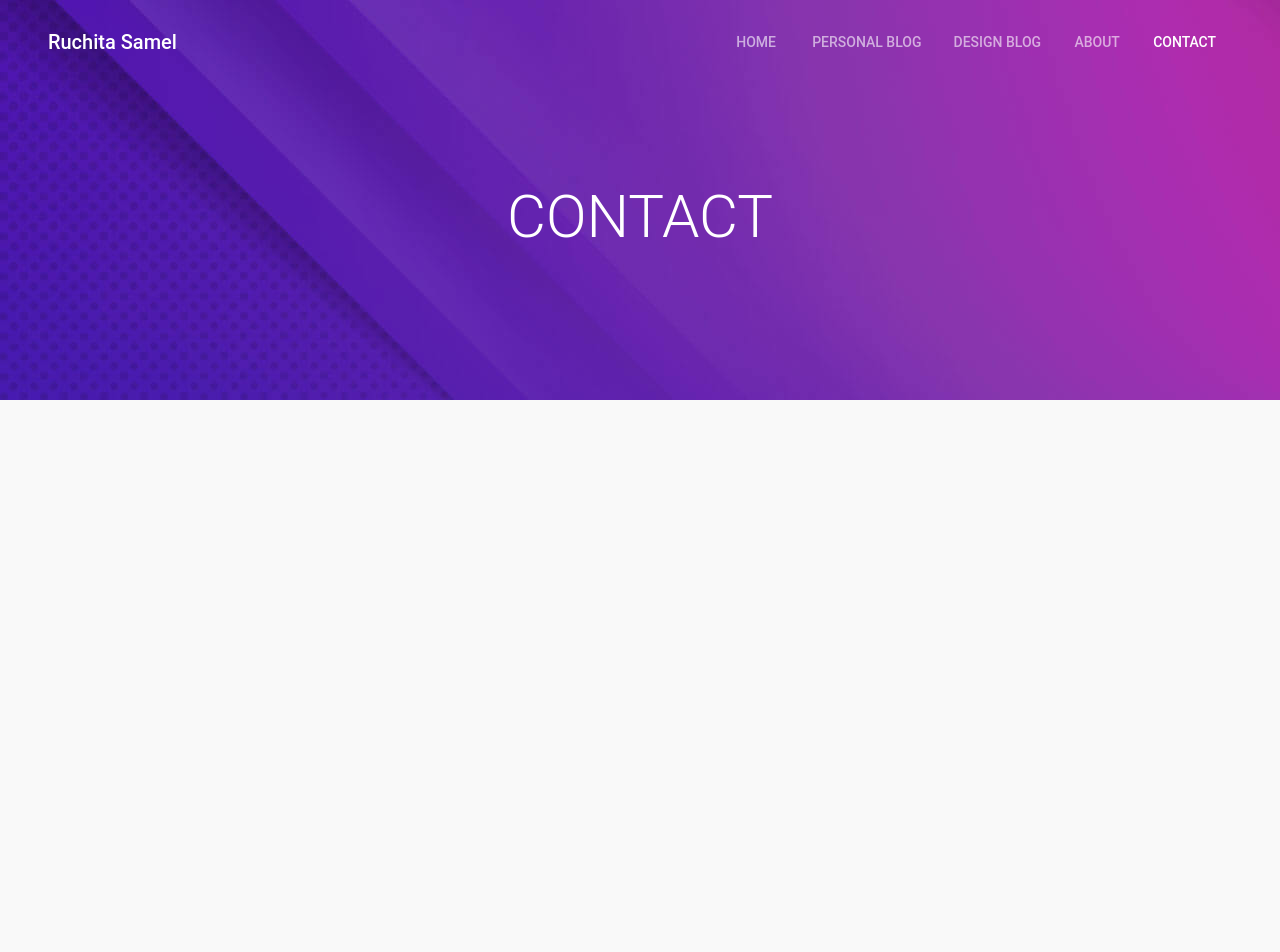
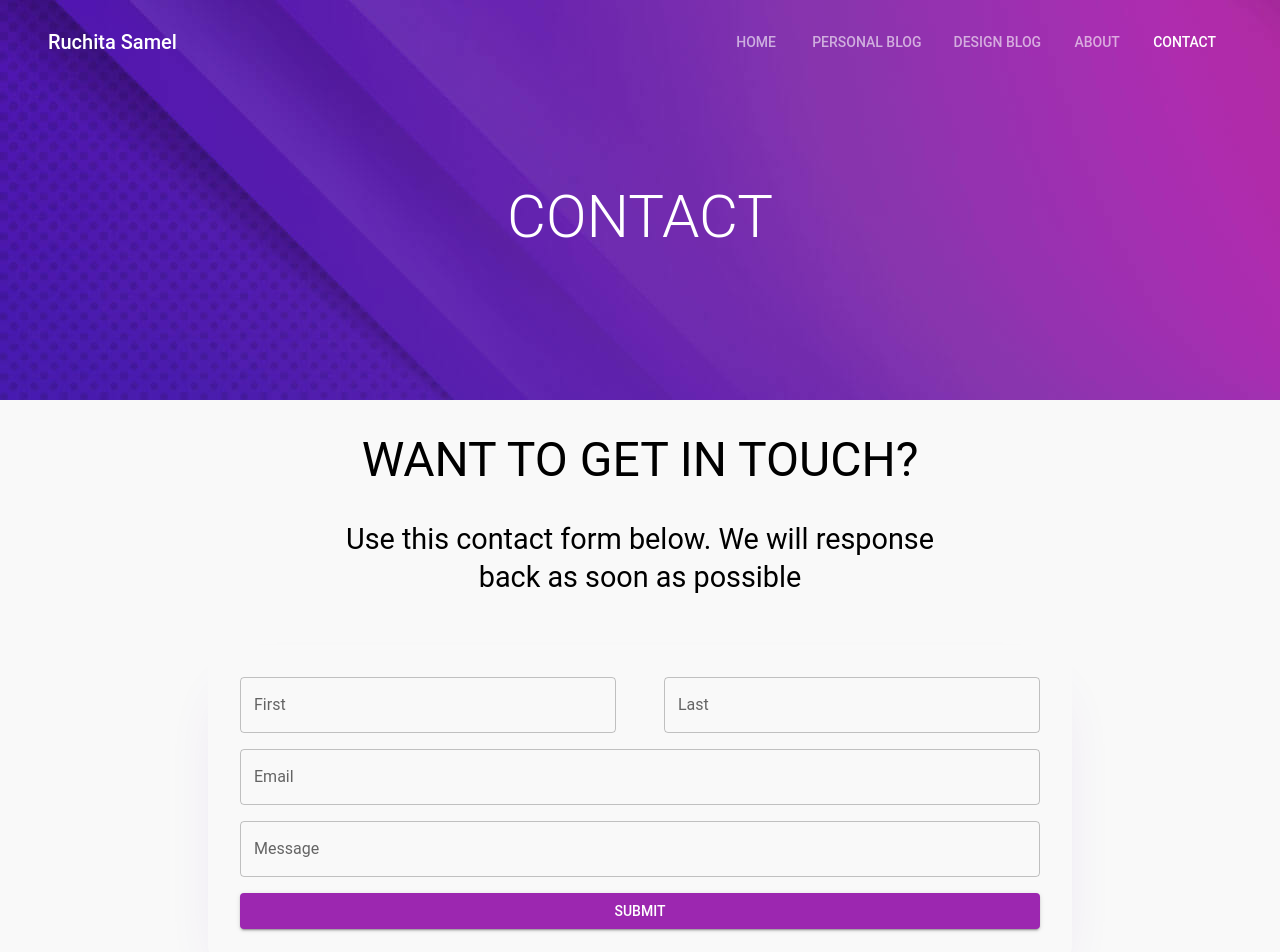
Before and after one commit to Sumit45doc/personal-blogging, a React (Vite) app: page /contact in a window 1280 px wide. Shown: the top 952 px of the page. Before the commit the page ends 800 px from the top, so only its background shows below. Built offline with nearby package versions, Linux system fonts and the light colour scheme; the HTML template or start-up script is replaced by a standard one.

Commit message:
created package page

```diff
--- /dev/null
+++ b/src/components/sections/contact/ContactContainer.tsx
@@ -0,0 +1,21 @@
+import { Box, Container, Typography } from '@mui/material'
+import React from 'react'
+import ContactForm from './ContactForm'
+
+function ContactContainer() {
+    return (
+        <Container maxWidth='lg'>
+            <Typography sx={{ textAlign: 'center', my: '2rem', fontSize: { xs: '2.2rem', md: '3rem' } }} variant='h3' >
+                WANT TO GET IN TOUCH?
+            </Typography>
+            <Typography sx={{ textAlign: 'center', my: '2rem', fontSize: { xs: '1.5rem', md: '1.8rem' }, maxWidth: '40rem', mx: 'auto' }} variant='h5'>
+                Use this contact form below. We will response back as soon as possible
+            </Typography>
+            <Box sx={{ my: '3rem' }} >
+                <ContactForm />
+            </Box>
+        </Container>
+    )
+}
+
+export default ContactContainer
--- /dev/null
+++ b/src/components/sections/contact/ContactForm.tsx
@@ -0,0 +1,116 @@
+import { Box, Stack, TextField, styled } from "@mui/material"
+import { Formik, Form } from "formik"
+import * as Yup from "yup";
+import { LoadingButton } from '@mui/lab'
+
+type FormValue = {
+  firstName: string;
+  lastName: string;
+  email: string;
+  message: string
+}
+
+const initialValues: FormValue = {
+  firstName: '',
+  lastName: '',
+  email: '',
+  message: ''
+}
+
+function ContactForm() {
+
+  const validationSchema = Yup.object({
+    firstName: Yup.string().required('Required'),
+    lastName: Yup.string().required('Required'),
+    email: Yup.string().email().required('Required'),
+    message: Yup.string().required('Required')
+  })
+
+  const onSubmit = (values: FormValue, onSubmitProps: { setSubmitting: (arg0: boolean) => void; }) => {
+    onSubmitProps.setSubmitting(true)
+    console.log('data ', values);
+    setTimeout(() => {
+      alert(JSON.stringify(values, null, 2));
+      onSubmitProps.setSubmitting(false);
+    }, 1000);
+  }
+
+
+  return (
+    <Box sx={{ my: '3rem' }}>
+      <Formik
+        initialValues={initialValues}
+        validationSchema={validationSchema}
+        onSubmit={onSubmit}
+      >
+        {formik => (
+          <Form style={{ width: '100%' }}>
+            <ContactFormContainer gap={'1rem'}>
+              <Stack gap={{ xs: '1rem', md: '3rem' }} direction={{ md: 'row' }} alignItems={{ md: "center" }} justifyContent={"space-between"}>
+                <TextField
+                  id="first"
+                  name="firstName"
+                  label="First"
+                  value={formik.values.firstName}
+                  onChange={formik.handleChange}
+                  onBlur={formik.handleBlur}
+                  error={formik.touched.firstName && Boolean(formik.errors.firstName)}
+                  helperText={formik.touched.firstName && formik.errors.firstName}
+                  sx={{ flex: 0.5 }}
+                />
+                <TextField
+                  id="last"
+                  name="lastName"
+                  label="Last"
+                  value={formik.values.lastName}
+                  onChange={formik.handleChange}
+                  onBlur={formik.handleBlur}
+                  error={formik.touched.lastName && Boolean(formik.errors.lastName)}
+                  helperText={formik.touched.lastName && formik.errors.lastName}
+                  sx={{ flex: 0.5 }}
+                />
+              </Stack>
+
+              <TextField
+                id="email"
+                name="email"
+                label="Email"
+                type="email"
+                value={formik.values.email}
+                onChange={formik.handleChange}
+                onBlur={formik.handleBlur}
+                error={formik.touched.email && Boolean(formik.errors.email)}
+                helperText={formik.touched.email && formik.errors.email}
+              />
+              <TextField
+                id="message"
+                name="message"
+                label="Message"
+                type="textarea"
+                value={formik.values.message}
+                onChange={formik.handleChange}
+                onBlur={formik.handleBlur}
+                error={formik.touched.message && Boolean(formik.errors.message)}
+                helperText={formik.touched.message && formik.errors.message}
+              />
+              <LoadingButton type="submit" color="secondary" variant="contained" loading={formik.isSubmitting} disabled={!formik.isValid}>submit</LoadingButton>
+            </ContactFormContainer>
+          </Form>
+        )}
+      </Formik>
+    </Box>
+  )
+}
+
+
+const ContactFormContainer = styled(Stack)(() => ({
+  display: "flex",
+  flexDirection: 'column',
+  maxWidth: '50rem',
+  margin: '0 auto',
+  boxShadow: '0 30px 60px -30px rgba(86.99999999999989,28.000000000000007,174,.19)',
+  borderRadius: '15px',
+  padding: '2rem'
+}))
+
+export default ContactForm
--- a/src/pages/Contact.tsx
+++ b/src/pages/Contact.tsx
@@ -1,11 +1,12 @@
 import MainHeader from '../components/shared/layout/MainHeader'
+import ContactContainer from '../components/sections/contact/ContactContainer'
 
 function Contact() {
   return (
     <MainHeader heroTitle='CONTACT'>
-
-    </MainHeader>
-    )
+      <ContactContainer />
+    </MainHeader >
+  )
 }
 
 export default Contact
```
